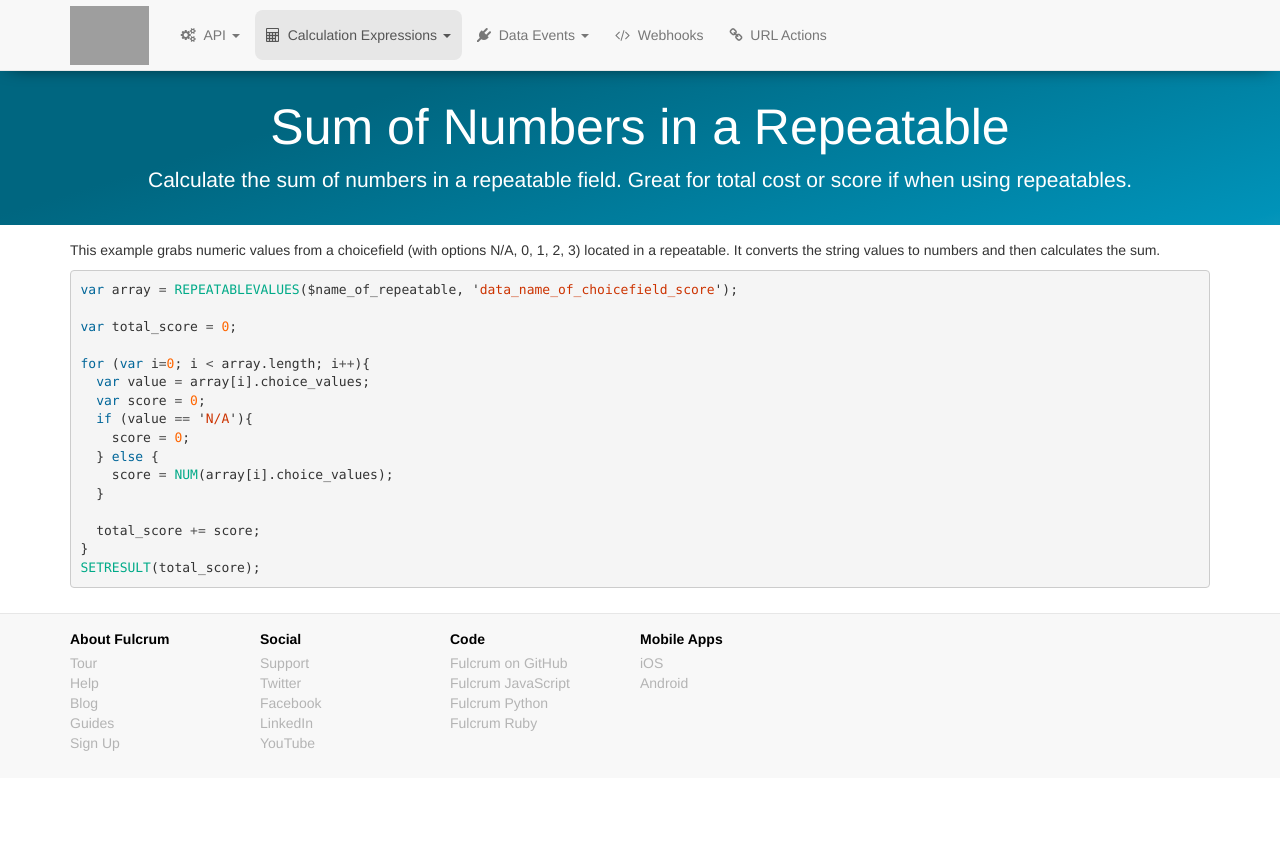
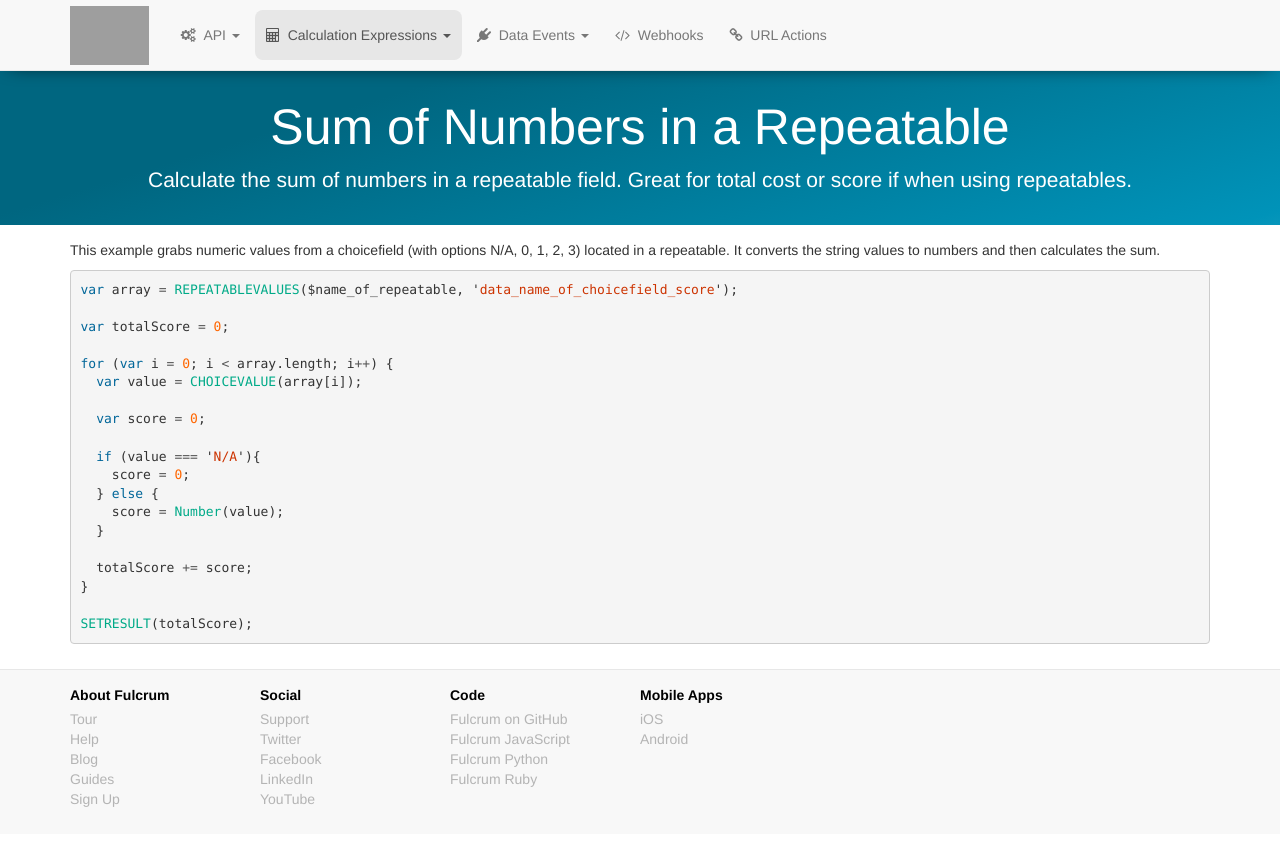
Before and after one commit to rylincoln/developer.fulcrumapp.com, a Jekyll site: the page built from _expression-examples/calculate-total-of-repeatable-numbers.md, in a window 1280 px wide. Shown: the top 846 px of the page. Built offline with Jekyll 4.4.1, drawn with Linux system fonts in a browser that asks for light colours; nearby versions of some CDN libraries; grey boxes are pictures that could not be loaded.

Commit message:
Improve repeatable sum calculation example

````diff
--- a/_expression-examples/calculate-total-of-repeatable-numbers.md
+++ b/_expression-examples/calculate-total-of-repeatable-numbers.md
@@ -11,18 +11,21 @@ This example grabs numeric values from a choicefield (with options N/A, 0, 1, 2,
 ```js
 var array = REPEATABLEVALUES($name_of_repeatable, 'data_name_of_choicefield_score');
 
-var total_score = 0;
+var totalScore = 0;
 
-for (var i=0; i < array.length; i++){
-  var value = array[i].choice_values;
+for (var i = 0; i < array.length; i++) {
+  var value = CHOICEVALUE(array[i]);
+
   var score = 0;
-  if (value == 'N/A'){
+
+  if (value === 'N/A'){
     score = 0;
   } else {
-    score = NUM(array[i].choice_values);
+    score = Number(value);
   }
 
-  total_score += score;
+  totalScore += score;
 }
-SETRESULT(total_score);
+
+SETRESULT(totalScore);
 ```
````
